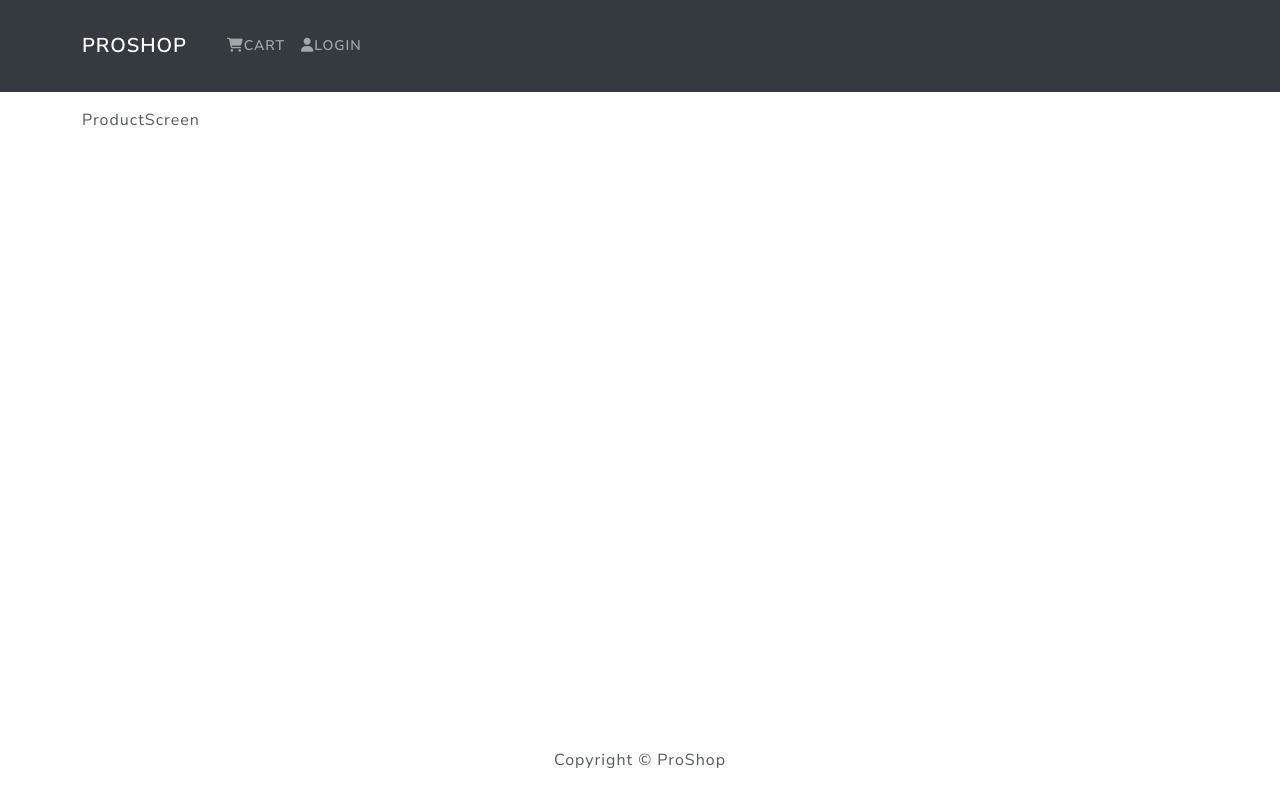
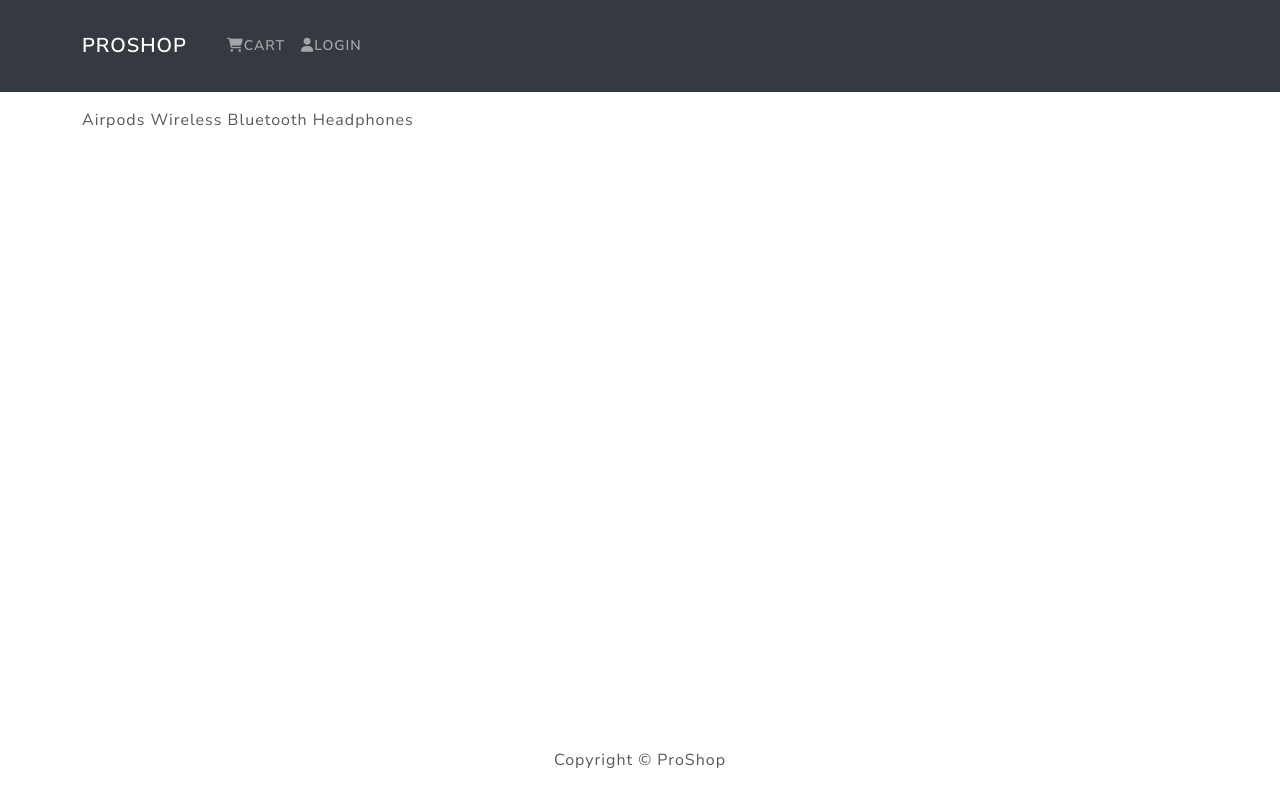
Before and after one commit to nprasad2077/ecommerce, a React (Vite) app: page /product/1 in a window 1280 px wide. Built offline with nearby package versions, Linux system fonts and the light colour scheme.

Commit message:
product name display vite

```diff
--- a/src/screens/ProductScreen/ProductScreen.jsx
+++ b/src/screens/ProductScreen/ProductScreen.jsx
@@ -1,8 +1,27 @@
 import React from 'react'
+import { Link } from 'react-router-dom'
+import { Row, Col, Image, ListGroup, Button, Card } from 'react-bootstrap'
+import { useParams } from 'react-router-dom'
+
+
+// Components
+import Rating from '../../components/Rating/Rating'
+import products from '../../products'
 
 const ProductScreen = () => {
+  const {id} = useParams()
+
+  console.log(id);
+
+  const product = products.find((p) => p._id == id)
+
+
+
+
   return (
-    <div>ProductScreen</div>
+    <div>
+      {product.name}
+    </div>
   )
 }
 
```
